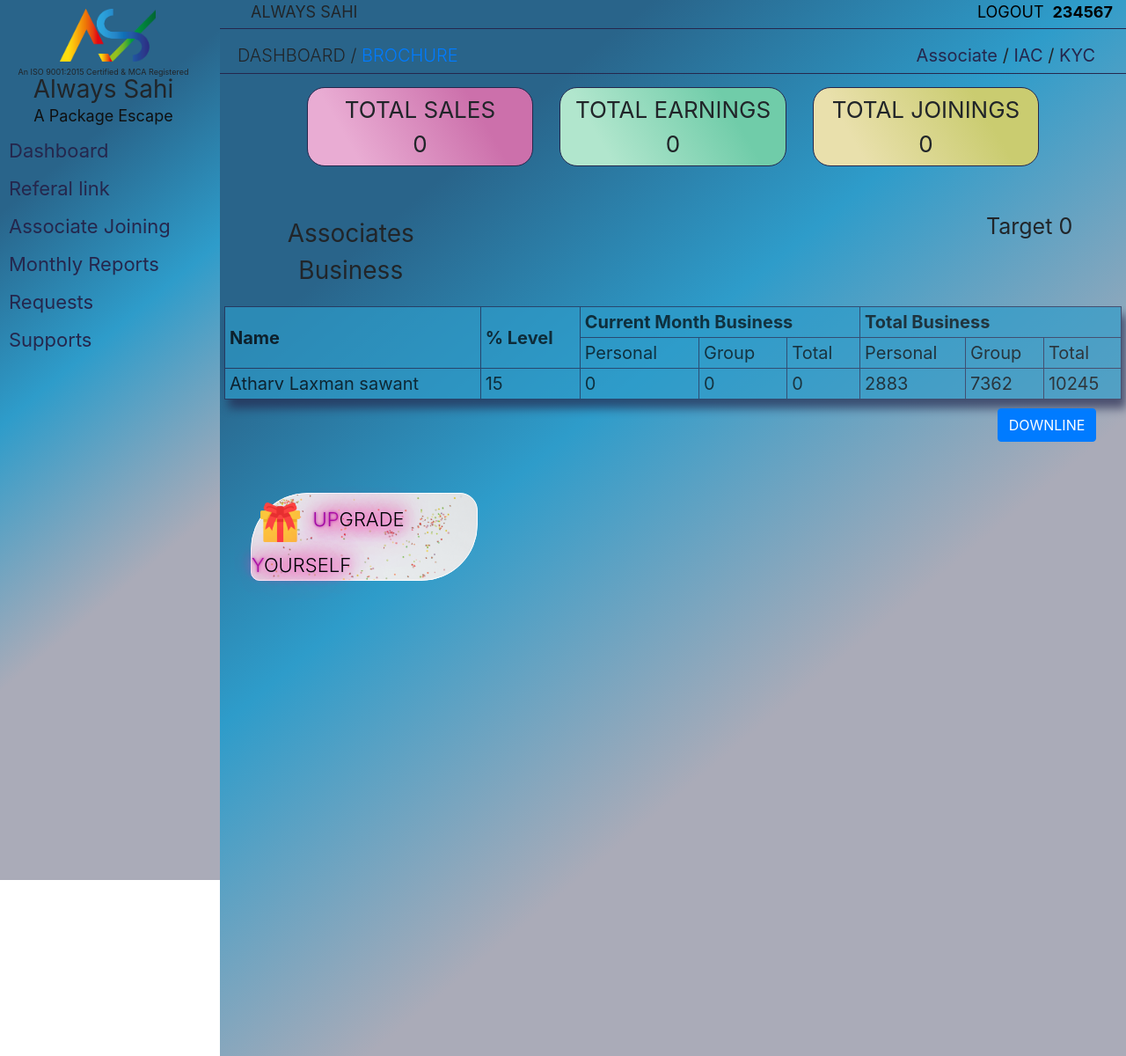
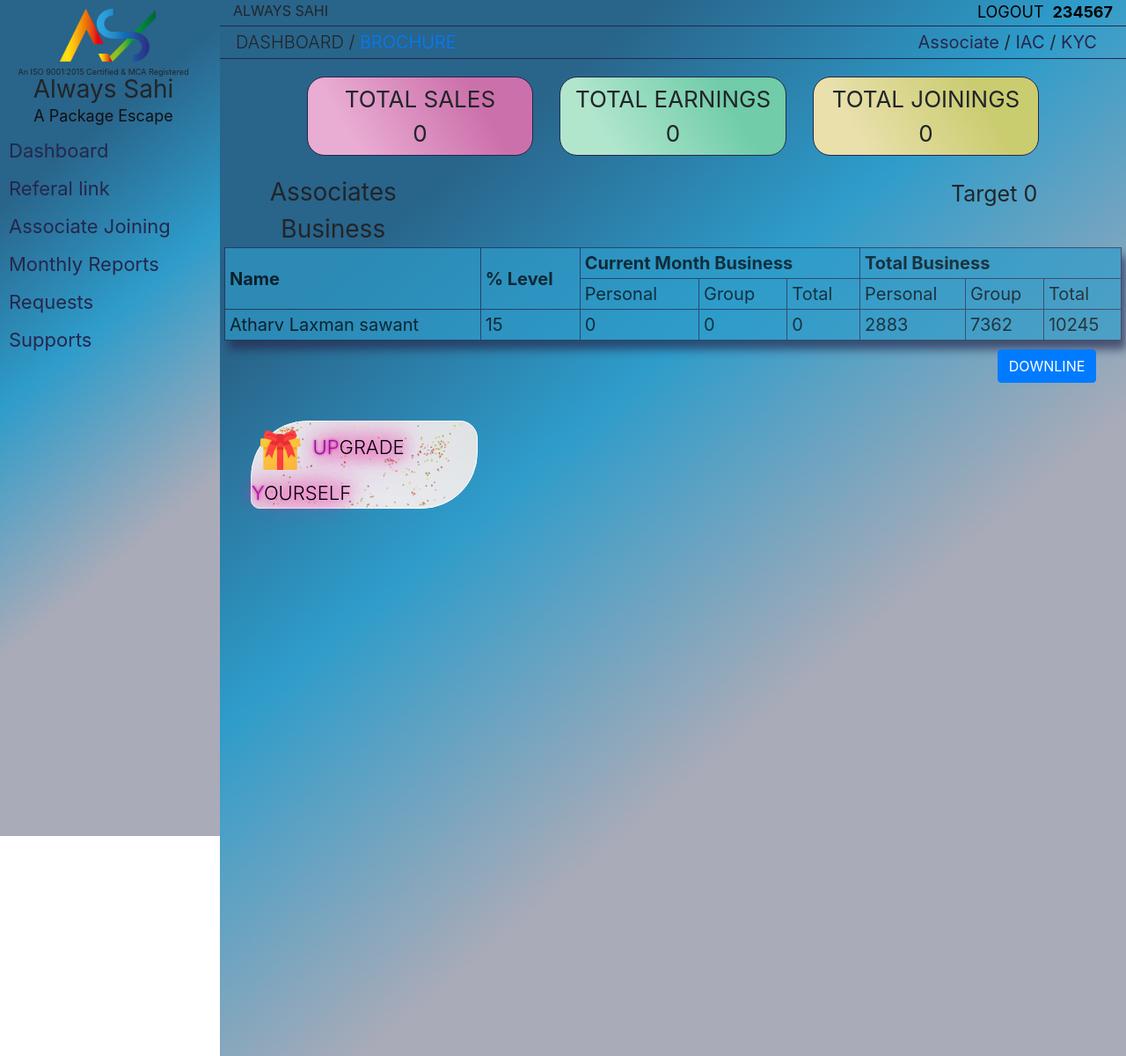
Before and after one commit to Always-Sahi-Consultancy/Team-AS, a PHP site: page /Education/IAC/index.html in a window 1280 px wide. Shown: the part 40-1240 px from the top of the page at 88% size. Run offline with PHP 8.4, Linux system fonts and the light colour scheme; some libraries are stand-ins or nearby versions.

Commit message:
spacing changes

```diff
--- a/Education/IAC/index.html
+++ b/Education/IAC/index.html
@@ -53,7 +53,7 @@
               <div class="content" id="content">
                   <div class="row">
                     <div class="col-md-3">
-                      <div class="heading"> ALWAYS SAHI</div>
+                      <div class="heading1"> ALWAYS SAHI</div>
                     </div>
                       <div class="col-md-9 head">
                         <p class="associateId head">234567</p>
@@ -470,8 +470,13 @@
                                             <input type="number" name="OTP" placeholder="Enter OTP" maxlength="6" minlength="6"  required>
                                           </div>
                                         </div>
-                                          <div class="row justify-content-center col-md-5">
-                                            <button type="submit" onclick="OTP(2)"  name="submit" class="BO2" id="BO2">Send OTP</button>
+                                          <div class="row col-md-10">
+                                            <div class=" justify-content-center col-md-5">
+                                              <button type="submit" onclick="OTP(2)"  name="submit" class="BO2" id="BO2">Send OTP</button>
+                                            </div>
+                                            <div class="justify-content-center col-md-4">
+                                              <button type="submit" onclick="SU(2)"  name="submit" class="SU3" id="SU3">Submit</button>
+                                            </div>
                                           </div>
                                           <div id="new">
                                               <div class="row justify-content-center MobileV col-md-7">
@@ -498,11 +503,11 @@
                                                 <input type="number" name="OTP" placeholder="Enter OTP" maxlength="6" minlength="6"  required>
                                               </div>
                                             </div>
-                                              <div class=" row col-md-5">
-                                                <div class="row justify-content-center col-md-5">
+                                              <div class=" row col-md-10">
+                                                <div class="justify-content-center col-md-3">
                                                   <button type="submit" onclick="OTP(3)"  name="submit" class="BO3" id="BO3">Send OTP</button>
                                                 </div>
-                                                <div class="row justify-content-center col-md-4">
+                                                <div class="justify-content-center col-md-2">
                                                   <button type="submit" onclick="SU(3)"  name="submit" class="SU3" id="SU3">Submit</button>
                                                 </div>
                                               </div>
--- a/Education/IAC/menu.js
+++ b/Education/IAC/menu.js
@@ -14,6 +14,7 @@ function tabs(n) {
     document.getElementById("resignation").style.display = "none";
     document.getElementById("BankChange").style.display = "none";
     document.getElementById("mobileChange").style.display="none";
+    document.getElementById("downline").style.display="none";
 
     a.style.display = "none";
     iac.style.display = "none";
@@ -58,7 +59,7 @@ function tabs(n) {
     else if (n == 7) {
         supports.style.display = "block";
         db.style.display = "none";
-        content.style.height = "1000px";
+        content.style.height = "950px";
     }
     else if (n == 8) {
         l.style.display = "block";
@@ -67,14 +68,14 @@ function tabs(n) {
     }
     else if(n==9){
         document.getElementById("requestList").style.display = "block";
-        var requests = document.getElementById("requests");
         db.style.display="none";
+        content.style.height="950px";
         document.getElementById("mobileChange").style.display = "block";
     }
     else if(n==10){
         document.getElementById("requestList").style.display = "block";
-        var requests = document.getElementById("requests");
         db.style.display="none";
+        content.style.height="950px";
         document.getElementById("BankChange").style.display = "block";
     }
 
@@ -90,7 +91,7 @@ function downline() {
 function iac() {
     document.getElementById("IAC-business").style.display = "block";
     document.getElementById("mycourses").style.display = "block";
-    document.getElementById("content").style.height = "1450px";
+    document.getElementById("content").style.height = "950px";
 }
 
 function OTP(n) {
@@ -98,9 +99,10 @@ function OTP(n) {
         document.getElementById("OTP1").style.display = "block";
     }
     else if (n == 2) {
-        document.getElementById("mobileChange").style.display = "block";
+        document.getElementById("OTP2").style.display = "block";
         document.getElementById("BO2").style.display = "block";
         document.getElementById("BO2").innerHTML = "Resend OTP";
+        document.getElementById("SU2").style.display="block";
         document.getElementById("new").style.display = "block";
     }
     else if (n == 3) {
@@ -162,5 +164,8 @@ function SU(n) {
     if (n == 3) {
         document.getElementById("bankdetail").style.display = "block";
     }
+    else if(n==2){
+        document.getElementById("new").style.display="block";
+    }
 }
 window.addEventListener(onclick, SU);
--- a/Education/IAC/style.css
+++ b/Education/IAC/style.css
@@ -78,7 +78,7 @@ body {
   left: 250px;
   top: 40px;
   width: 0;
-  height: 1000px;
+  height: 950px;
   margin-left: -250px;
   overflow-y: auto;
   background-image: linear-gradient(
@@ -138,7 +138,7 @@ body {
   margin: 0;
   overflow-y: visible;
   padding: 0;
-  height: 1000px;
+  height: 950px;
   list-style: none;
 }
 
@@ -227,7 +227,6 @@ body {
 }
 .headings {
   float: left;
-  margin: 20px;
   font-size: 28px;
   font-weight: 400;
 }
@@ -248,8 +247,8 @@ body {
 }
 .line {
   width: 100%;
-  margin-top: 5px;
-  margin-bottom: 10px;
+  margin-top: 2px;
+  margin-bottom: 0px;
   height: 1px;
   background-color: #25274d;
 }
@@ -260,10 +259,10 @@ body {
   background-color: #25274d;
 }
 .Dashboard {
-  padding: 5px;
+  padding: 3px;
 }
 #Dashboard {
-  height: 700px;
+  height: 950px;
 }
 .Dh {
   font-size: 20px;
@@ -316,7 +315,6 @@ body {
   padding: 5px;
   background-color: #2e9cca;
   height: 45px;
-  margin-bottom: 10px;
   width: 100%;
   border: 1px solid #25274d;
 }
@@ -471,7 +469,7 @@ select {
 .OTP {
   width: 72%;
 }
-#OTP {
+#OTP2{
   display: none;
 }
 #OTP3 {
@@ -537,7 +535,7 @@ select {
 .target {
   font-size: 25px;
   font-weight: 400;
-  margin-top: 15px;
+  margin-top: 5px;
   text-align: right;
 }
 .courseImg {
@@ -591,8 +589,8 @@ select {
   color: white;
 }
 .joinings {
-  margin-bottom: 10px;
-  padding-bottom: 10px;
+  margin-bottom: 5px;
+  padding-top: 5px;
 }
 #requests {
   display: none;
@@ -697,7 +695,7 @@ h1 {
   background-repeat: no-repeat;
   background-size: cover;
   width: 65vw;
-  margin-top: 20px;
+  margin-top: 5px;
   margin-left: 35px;
   margin-right: 25px;
   padding: 0;
@@ -890,14 +888,9 @@ h1 {
   color: rgb(104, 71, 71);
   text-decoration: none;
 }
-.SU {
-  margin-right: 30px;
-  display: none;
-}
-.SU3 {
+.SU3, .SU2{
   margin-top: 20px;
   height: 35px;
-  display: none;
 }
 #bankDetails {
   display: none;
```
